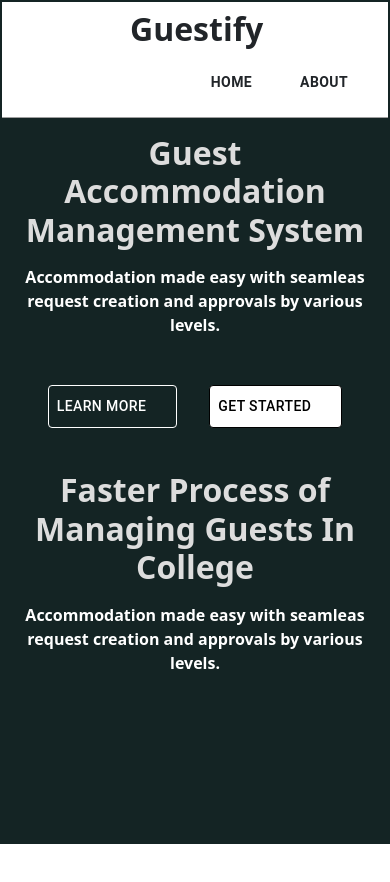
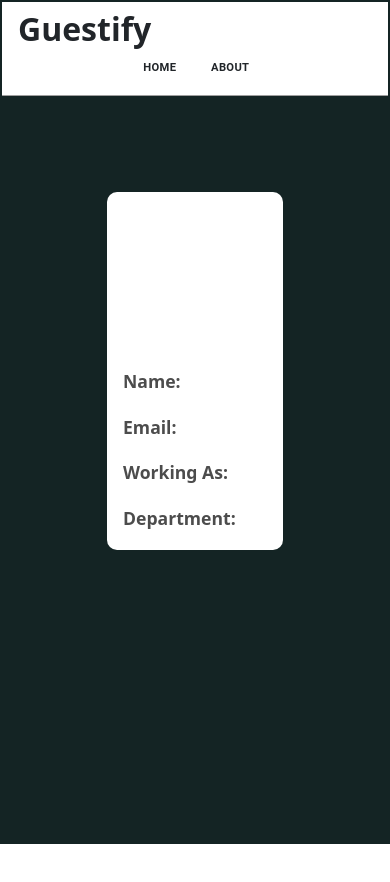
Before and after one commit to adiachar/Guestify, a React (Vite) app in the folder frontend/: page /account in a window 390 px wide. Shown: the top 882 px of the page. After the commit the page ends 844 px from the top, so only its background shows below. Built offline with nearby package versions, Linux system fonts and the light colour scheme; some icons are missing.

Commit message:
all features accept the about section is completed.

```diff
--- /dev/null
+++ b/frontend/src/components/account/AccountPage.jsx
@@ -0,0 +1,41 @@
+import { useSelector } from "react-redux";
+import AccountCircleIcon from '@mui/icons-material/AccountCircle';
+import ac from "./AccountPage.module.css";
+
+export default function AccountPage() {
+    const user = useSelector(state  => state.user);
+    const college = useSelector(state => state.college);
+
+    return (
+        <div className={ac.accountPage}>
+            <div className={ac.account}>
+                <AccountCircleIcon className={ac.accountIcon}/>
+                <div className={ac.kvPair}>
+                    <p className={ac.key}>Name: </p>
+                    <p className={ac.val}>{user.name}</p>
+                </div>
+                <div className={ac.kvPair}>
+                    <p className={ac.key}>Email: </p>
+                    <p className={ac.val}>{user.email}</p>
+                </div>
+                <div className={ac.kvPair}>
+                    <p className={ac.key}>Working As: </p>
+                    <p className={ac.val}>{user.type}</p>
+                </div>
+                {user.type !== "principal" ?
+                (
+                    <div className={ac.kvPair}>
+                        <p className={ac.key}>Department: </p>
+                        <p className={ac.val}>{college.departments[user.department]}</p>
+                    </div>
+                ) :
+                (
+                    <div className={ac.kvPair}>
+                        <p className={ac.key}>College: </p>
+                        <p className={ac.val}>{college.name}</p>
+                    </div>
+                )}
+            </div>
+        </div>
+    );
+}
--- /dev/null
+++ b/frontend/src/components/account/AccountPage.module.css
@@ -0,0 +1,39 @@
+.accountPage {
+    display: flex;
+    justify-content: center;
+    width: 100%;
+    padding: 1rem;
+}
+
+.account {
+    margin: 5rem auto;
+    padding: 1rem;
+    border-radius: 10px;
+    background-color: white;
+    display: flex;
+    flex-direction: column;
+    align-items: center;
+}
+
+.accountIcon {
+    color: rgba(0, 0, 0, 0.8);
+    font-size: 9rem !important;
+}
+
+.kvPair {
+    width: 100%;
+    margin-top: 1rem;
+    display: flex;
+    font-size: 1.1rem;
+}
+
+.key {
+    color: rgba(0, 0, 0, 0.7);
+    font-weight: 700;
+    margin-right: 0.5rem;
+}
+
+.val {
+    font-weight: 500;
+    color: rgba(0, 0, 0, 0.8);
+}
--- a/frontend/src/components/allRequests/AllRequestsPage.jsx
+++ b/frontend/src/components/allRequests/AllRequestsPage.jsx
@@ -6,7 +6,7 @@ import {setAllRequests} from "../../features/guestifySlice.js";
 import axios from "axios";
 
 import RequestCard from "./RequestCard";
-import ar from "./AllRequests.module.css";
+import ar from "./AllRequestsPage.module.css";
 
 export default function AllRequestsPage() {
 
--- a/frontend/src/components/createRequest/GuestRequestPage.jsx
+++ b/frontend/src/components/createRequest/GuestRequestPage.jsx
@@ -1,13 +1,12 @@
 import { useEffect, useState } from 'react';
 import {useSelector} from "react-redux";
+import { useNavigate } from 'react-router-dom';
 import axios from 'axios';
 import { Button } from '@mui/material';
 import SendIcon from '@mui/icons-material/Send';
 import DatePicker from "react-datepicker";
 import 'react-datepicker/dist/react-datepicker.css';
 import gr from "./GuestRequestPage.module.css";
-import { useNavigate } from 'react-router-dom';
-
 
 export default function GuestRequestPage() {
 
@@ -321,7 +320,8 @@ export default function GuestRequestPage() {
                 </div>
                 <Button
                     type='submit'
-                    variant='contained'
+                    variant='outlined'
+                    color='dark'
                     disabled={isCreated}
                     className={gr.button}
 
--- a/frontend/src/components/createRequest/GuestRequestPage.module.css
+++ b/frontend/src/components/createRequest/GuestRequestPage.module.css
@@ -56,11 +56,10 @@
 }
 
 .button {
-    background-color: #142424 !important;
-    color: white !important;
+    border-width: 2px !important;
     box-shadow: none !important;
     display: block !important;
-    padding: 0.5rem 3rem !important;
+    padding: 0.3rem 2rem !important;
     margin: 1rem 0.5rem 0 auto !important;
 }
 
--- a/frontend/src/components/home/HomePage.jsx
+++ b/frontend/src/components/home/HomePage.jsx
@@ -15,6 +15,7 @@ import Report from "../report/ReportPage.jsx";
 
 import hp from "./HomePage.module.css";
 import LandingPage from "../LandingPage.jsx";
+import AccountPage from "../account/AccountPage.jsx";
 
 
 export default function HomePage() {
@@ -69,6 +70,7 @@ export default function HomePage() {
                 <Route path="/all-requests" element={<AllRequestsPage/>}/>
                 <Route path="/guest-request-letter" element={<GuestReqLetter/>} />
                 <Route path="/report" element={<Report/>} />
+                <Route path="/account" element={<AccountPage/>} />
             </Routes>
         </div>
     );
--- a/frontend/src/components/navbar/Navbar.jsx
+++ b/frontend/src/components/navbar/Navbar.jsx
@@ -15,8 +15,10 @@ export default function Navbar() {
 
     return (
         <nav>
+            <div className={n.features}>
                 <h1 className={n.h1}>Guestify</h1>
-            {user._id && (<ul>
+                {user._id && (
+                    <ul>
                         <li>
                             {user.type === "coordinator" &&
                                 <Button
@@ -37,7 +39,10 @@ export default function Navbar() {
 
                             >{user.type === "coordinator" ? "Request Status" : "All Request"}</Button>
                         </li>
-            </ul>)}
+                    </ul>
+                )}
+            </div>
+
             <ul className={n.options}>
                 <li>
                     <Button
@@ -69,6 +74,8 @@ export default function Navbar() {
                                 variant=''
                                 color='dark'
                                 className={n.btn2 +" " +n.btnHome}
+                                onClick={() => navigate("/account")}
+
                             >Account</Button>
                         </li>
                     </>
--- a/frontend/src/components/navbar/Navbar.module.css
+++ b/frontend/src/components/navbar/Navbar.module.css
@@ -3,18 +3,29 @@ nav {
     min-height: 5rem;
     padding: 0.5rem 0;
     display: flex;
-    flex-wrap: wrap;
+    justify-content: space-between;
     align-items: center;
     background-color: #FFFF;
     border-bottom: 1px solid rgba(0, 0, 0, 0.375);
 }
 
+.features, .options {
+    width: 50%;
+    display: flex;
+    flex-wrap: wrap;
+    align-items: center;
+}
+
+.features {
+    justify-content: space-between;
+}
+
 .options {
-    margin-left: auto;
+    justify-content: flex-end;
 }
 
 .h1 {
-    margin-left: 8rem;
+    margin: 0 0 0 8rem;
     font-weight: 700;
     font-size: 2rem;
 }
@@ -32,7 +43,40 @@ li {
     align-items: center;
 }
 
+.btn {
+    padding: 0.5rem !important;
+}
+
 .btn, .btn2 {
     margin: 0.5rem !important;
     font-weight: 700 !important;
 }
+
+@media  screen and (max-width: 760px) {
+    .h1 {
+        margin-left: 1rem;
+        font-size: 2rem;
+    }
+
+    ul {
+        margin: 0;
+    }
+
+    nav {
+        flex-direction: column;
+    }
+
+    .features, .options {
+        width: 100%;
+    }
+
+    .options {
+        justify-content: center;
+    }
+
+    .btn, .btn2 {
+        margin: 0.2rem !important;
+        padding: 0.4rem !important;
+        font-size: 0.7rem !important;
+    }
+}
--- a/frontend/src/components/report/ReportPage.jsx
+++ b/frontend/src/components/report/ReportPage.jsx
@@ -5,6 +5,7 @@ import {useSelector} from "react-redux";
 import { useNavigate } from "react-router-dom";
 import axios from "axios";
 import {Button} from "@mui/material";
+import DownloadIcon from '@mui/icons-material/Download';
 import re from "./ReportPage.module.css";
 
 export default function Report() {
@@ -39,6 +40,14 @@ export default function Report() {
 
     },[]);
 
+    const getDate = (date) => {
+        return new Date(date).toLocaleDateString('en-US', {day: "numeric", month: "long", year: "numeric"});
+    }
+
+    const getTime = (time) => {
+        return new Date(time).toLocaleTimeString([], {hour: "2-digit", minute: "2-digit", hour12: true});
+    }
+
     const handlePrint = useReactToPrint({
         contentRef: contentRef,
         documentTitle: "Guestify_Report",
@@ -46,32 +55,90 @@ export default function Report() {
 
     return (
         <div className={re.report}>
+            <div className={re.downloadSection}>
+                <Button
+                    className={re.downloadBtn}
+                    variant="outlined"
+                    color="dark"
+                    onClick={handlePrint}
+                > <DownloadIcon/> Download</Button>
+            </div>
             {Object.keys(req).length !== 0 && (
                 <div ref={contentRef} className={re.a4Report}>
                     <div className={re.header}>
                         <div className={re.logo}>
-
+                            <img className="logo-small" src="https://mite.ac.in/wp-content/uploads/2025/03/mite-logo.svg"/>
                         </div>
                         <div className={re.college}>
-                            <h1>{college.name}</h1>
-                            <p>{college.dtl}</p>
+                            <h1>{(college.name).toUpperCase()}</h1>
+                            <p>{(college.dtl).slice(0, 49)}</p>
+                            <p>{(college.dtl).slice(49)}</p>
                         </div>
                     </div>
-                    <div className={re.guestDtl}>
-
+                    <h2>Guest Accommodation Report</h2>
+                    <h3>Guest Details</h3>
+                    <div className={re.guestsDtl}>
+                        {req.guests.map((guest, idx) => (
+                            <div className={re.guestDtl} key={idx}>
+                                <div className={re.kvpair}>
+                                    <p className={re.key}>Name</p>
+                                    <p className={re.val}>{guest.name}</p>
+                                </div>
+                                <div className={re.kvpair}>
+                                    <p className={re.key}>Arrival Date</p>
+                                    <p className={re.val}>{getDate(guest.arrivalDate)}</p>
+                                </div>
+                                <div className={re.kvpair}>
+                                    <p className={re.key}>Arrival Time</p>
+                                    <p className={re.val}>{getTime(guest.arrivalTime)}</p>
+                                </div>
+                                <div className={re.kvpair}>
+                                    <p className={re.key}>Dispatch</p>
+                                    <p className={re.val}>{getDate(guest.leavingDate)}</p>
+                                </div>
+                            </div>
+                        ))}
                     </div>
+                    <h3>Reason of Arrival</h3>
                     <div className={re.reasonOfArrival}>
-
+                        <div className={re.kvpair}>
+                            <p className={re.val}>{req.reasonOfArrival}</p>
+                        </div>
                     </div>
+                    <h3>Approval Status</h3>
                     <div className={re.approvalStatus}>
-
+                        <div className={re.approvalRows}>
+                            {Object.entries(req.approvals).map(([type, obj], idx) => (
+                                <div className={re.approvalRow} key={idx}>
+                                    <p>{type}</p>
+                                    <p>{req.to[type].name}</p>
+                                    <p>{obj.approved ? "Approved" : "Not Approved"}</p>
+                                    <p>{getDate(obj.approvedAt)}</p>
+                                </div>
+                            ))}
+                        </div>
                     </div>
-                    <div className={re.roomDtl}>
-
+                    <h3>Room Details</h3>
+                    <div className={re.roomDtls}>
+                        {req.guests.map((guest, idx) => (
+                            <div className={re.roomDtl} key={idx}>
+                                <div className={re.kvpair}>
+                                    <p className={re.key}>Name</p>
+                                    <p className={re.val}>{guest.name}</p>
+                                </div>
+                                <div className={re.kvpair}>
+                                    <p className={re.key}>Block</p>
+                                    <p className={re.val}>{guest.hostel.block}</p>
+                                </div>
+                                <div className={re.kvpair}>
+                                    <p className={re.key}>Room No</p>
+                                    <p className={re.val}>{guest.hostel.roomNo}</p>
+                                </div>
+                            </div>
+                        ))}
                     </div>
                 </div>
             )}
-            <Button onClick={handlePrint}>Download</Button>
         </div>
     );
 }
--- a/frontend/src/components/report/ReportPage.module.css
+++ b/frontend/src/components/report/ReportPage.module.css
@@ -31,8 +31,147 @@
 .a4Report {
     width: 210mm;
     min-height: 297mm;
-    padding: 20mm;
+    padding: 10mm;
     background-color: white;
     color: black;
     margin: auto;
 }
+
+.a4Report h2 {
+    text-align: center;
+    font-size: 1.4rem;
+    padding: 0.5rem;
+    margin: 0;
+}
+
+.a4Report h3 {
+    text-align: center;
+    font-size: 1rem;
+    padding: 0.5rem;
+    color: rgba(0, 0, 0, 0.842);
+    background-color: #d0d3d3;
+}
+
+.header {
+    padding-bottom: 1rem;
+    display: flex;
+    border-bottom: 2px solid rgba(0, 0, 0, 0.5);
+}
+
+.logo {
+    width: 9%;
+}
+
+.college {
+    width: 100%;
+    padding: 0 1rem;
+}
+
+.college h1{
+    text-align: center;
+    font-size: 1.4rem;
+    color: rgb(255, 123, 0);
+}
+
+.college p {
+    text-align: center;
+    font-size: 0.8rem;
+    font-weight: 500;
+    color: rgba(0, 0, 0, 0.811);
+    padding: 0 2rem;
+}
+
+.guestsDtl, .reasonOfArrival, .approvalStatus, .roomDtls {
+    margin-bottom: 2rem;
+}
+
+.guestDtl {
+    background-color: #e7e9e9;
+    margin-bottom: 0.5rem;
+    padding: 0.5rem;
+    border: 3px dashed rgba(0, 0, 0, 0.1);
+}
+
+.kvpair {
+    max-width: 50%;
+    display: flex;
+    justify-content: space-between;
+}
+
+.kvpair .key {
+    width: 100%;
+    font-weight: 500;
+    color: rgba(0, 0, 0, 0.885);
+}
+
+.kvpair .val {
+    width: 100%;
+    text-align: start;
+}
+
+.approvalRows {
+    display: flex;
+    flex-direction: column;
+}
+
+.approvalRow {
+    display: flex;
+    justify-content: space-between;
+}
+
+.approvalRow p {
+    flex: 1;
+}
+
+.approvalRow p:nth-child(3) {
+    text-align: end;
+}
+
+.approvalRow p:nth-child(4) {
+    text-align: end;
+}
+
+.roomDtl {
+    display: flex;
+    background-color: #e7e9e9;
+    margin-bottom: 0.5rem;
+    padding: 0.5rem;
+    border: 3px dashed rgba(0, 0, 0, 0.1);
+
+}
+
+.roomDtl .kvpair {
+    flex: 0.5;
+}
+
+.roomDtl .kvpair:nth-child(1) p:nth-child(1) {
+    text-align: center;
+}
+
+.roomDtl .kvpair:nth-child(2) p:nth-child(1) {
+    text-align: center;
+}
+
+.roomDtl .kvpair:nth-child(2) p:nth-child(2) {
+    text-align: start;
+}
+
+.roomDtl .kvpair:nth-child(3) p:nth-child(1) {
+    text-align: center;
+}
+
+.roomDtl .kvpair:nth-child(3) p:nth-child(2) {
+    text-align: start;
+}
+
+.downloadSection {
+    display: flex;
+    justify-content: center;
+    padding: 0.5rem;
+    margin-top: 3rem;
+    margin-bottom: 1rem;
+}
+
+.downloadBtn {
+    color: white !important;
+}
--- a/frontend/src/features/guestifySlice.js
+++ b/frontend/src/features/guestifySlice.js
@@ -7,7 +7,7 @@ const initialState = {
     college: {
         short: 'MITE',
         name: "Mangalore Institute Of Technology & Engineering",
-        dtl: "(A Unit of Rajalaxmi Education Trust, Mangalore) \n Autonomous Institute Affialiated to VTU, Belagavi, Approved by AICTE, New Delhi Accredited by NAAC with A+ Grade & ISO 9001:2015 Certified Institution",
+        dtl: "(A Unit of Rajalaxmi Education Trust, Mangalore) Autonomous Institute Affialiated to VTU, Belagavi, Approved by AICTE, New Delhi Accredited by NAAC with A+ Grade & ISO 9001:2015 Certified Institution",
         departments: {
             AE: "Aeronautical Engineering",
             CSE: "Computer Science And Engineering",
```
Also changed, not shown: frontend/src/components/allRequests/AllRequestsPage.module.css (renamed from frontend/src/components/allRequests/AllRequests.module.css), 1 other file (tests, documents, lock files or other folders). Lines whose indentation alone changed are shown as unchanged.
